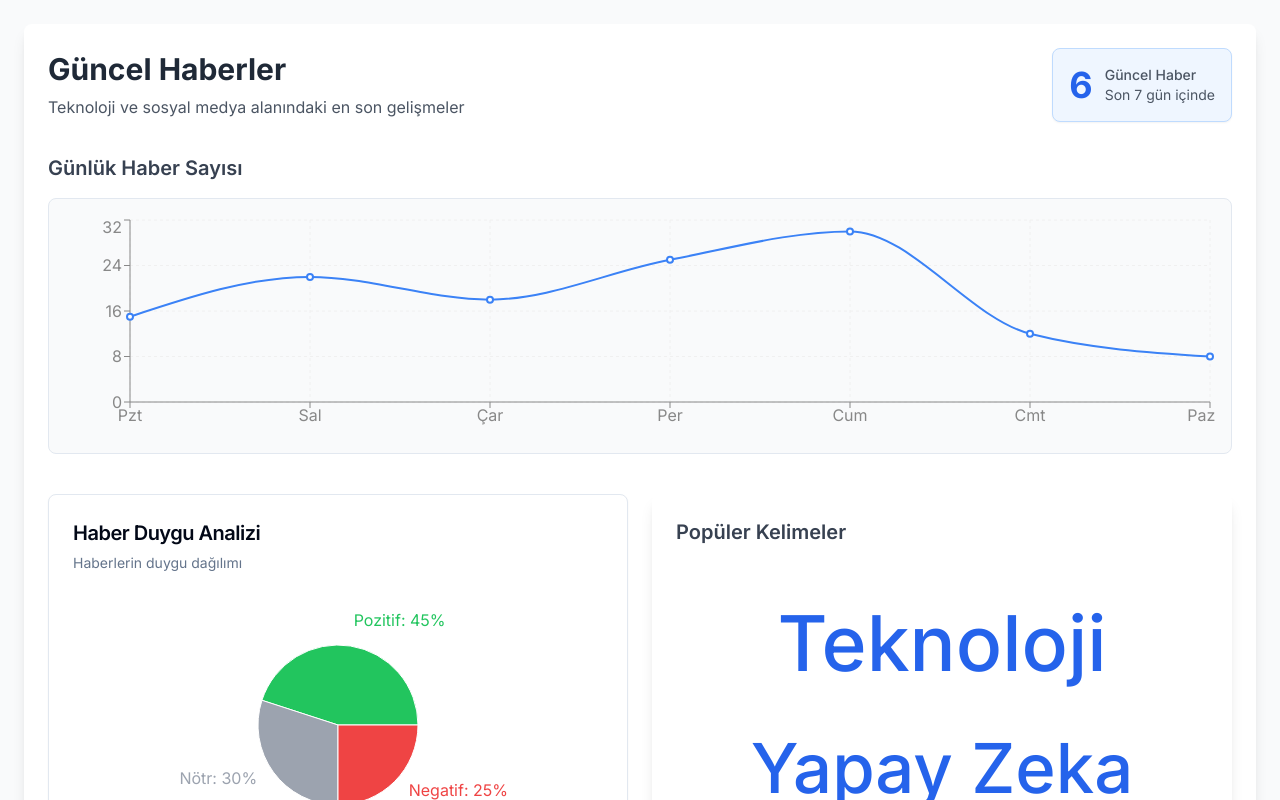
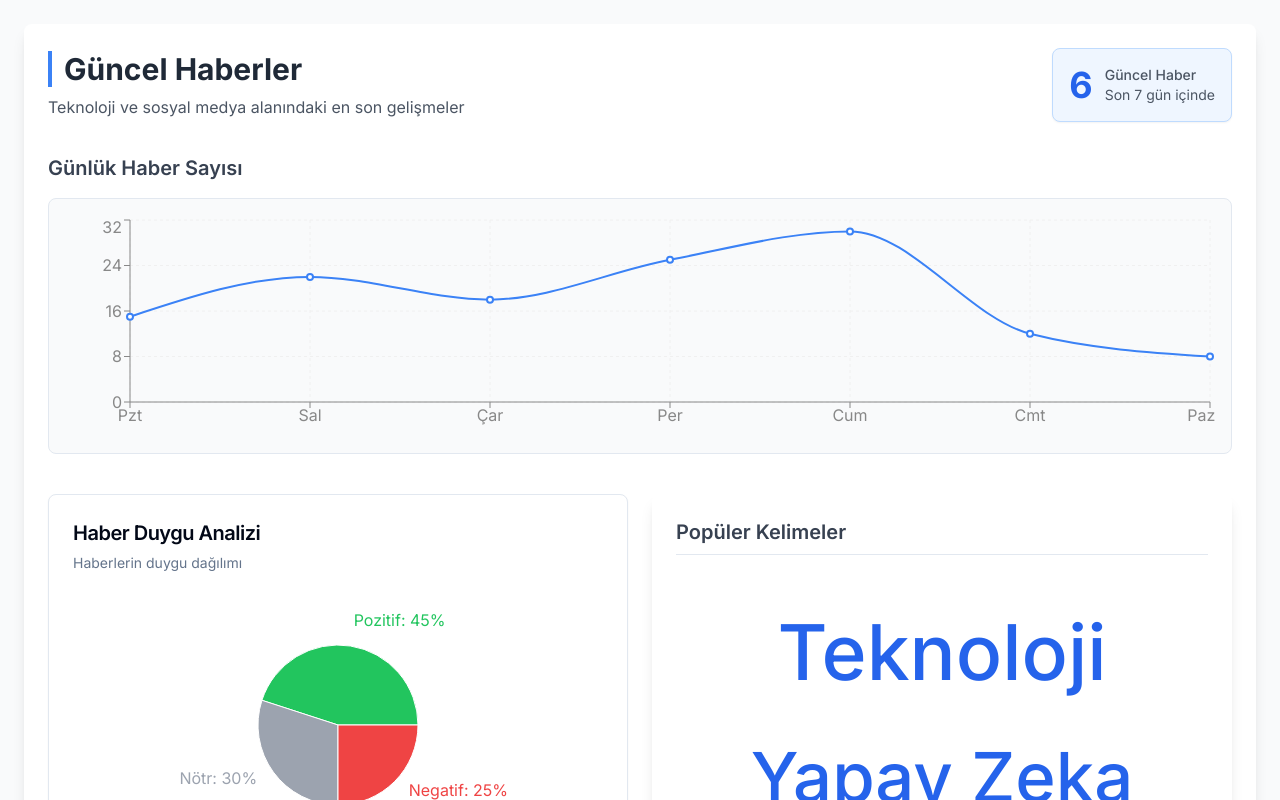
Before and after one commit to sametecem/report-hawk-india-crisis, a React (Vite) app: page /news in a window 1280 px wide. Shown: the top 800 px of the page. Built offline with nearby package versions, Linux system fonts and the light colour scheme.

Commit message:
Fix: Resolve "no changes" error
The AI previously failed to make changes. This commit addresses the error by re-attempting the intended modifications.

```diff
--- a/src/components/news/NewsHeader.tsx
+++ b/src/components/news/NewsHeader.tsx
@@ -10,12 +10,12 @@ const NewsHeader = ({ totalNews }: NewsHeaderProps) => {
   return (
     <div className="flex flex-wrap justify-between items-center mb-8">
       <div>
-        <h1 className="text-3xl font-bold text-gray-800 mb-2">Güncel Haberler</h1>
+        <h1 className="text-3xl font-bold text-gray-800 mb-2 border-l-4 border-blue-500 pl-3">Güncel Haberler</h1>
         <p className="text-gray-600">
           Teknoloji ve sosyal medya alanındaki en son gelişmeler
         </p>
       </div>
-      <Card className="p-4 bg-blue-50 border-blue-200 w-full lg:w-auto mt-4 lg:mt-0">
+      <Card className="p-4 bg-blue-50 border-blue-200 w-full lg:w-auto mt-4 lg:mt-0 hover:shadow-md transition-shadow duration-300">
         <div className="flex items-center gap-3">
           <div className="text-4xl font-bold text-blue-600">{totalNews}</div>
           <div className="text-sm text-gray-600">
--- a/src/components/news/WordCloud.tsx
+++ b/src/components/news/WordCloud.tsx
@@ -8,8 +8,8 @@ interface WordCloudItem {
 
 const WordCloud = ({ data }: { data: WordCloudItem[] }) => {
   return (
-    <div className="bg-white p-6 rounded-lg shadow-lg">
-      <h2 className="text-xl font-semibold text-gray-700 mb-4">Popüler Kelimeler</h2>
+    <div className="bg-white p-6 rounded-lg shadow-lg hover:shadow-xl transition-shadow duration-300">
+      <h2 className="text-xl font-semibold text-gray-700 mb-4 border-b pb-2">Popüler Kelimeler</h2>
       <div className="flex flex-wrap justify-center p-4">
         {data.map((word, index) => {
           // Boyuta göre renk belirleme
@@ -23,7 +23,7 @@ const WordCloud = ({ data }: { data: WordCloudItem[] }) => {
           return (
             <span
               key={index}
-              className={`${getColor()} font-medium px-3 py-2`}
+              className={`${getColor()} font-medium px-3 py-2 hover:scale-110 transition-transform`}
               style={{ fontSize: `${word.size / 10 + 0.8}rem` }}
             >
               {word.text}
```
